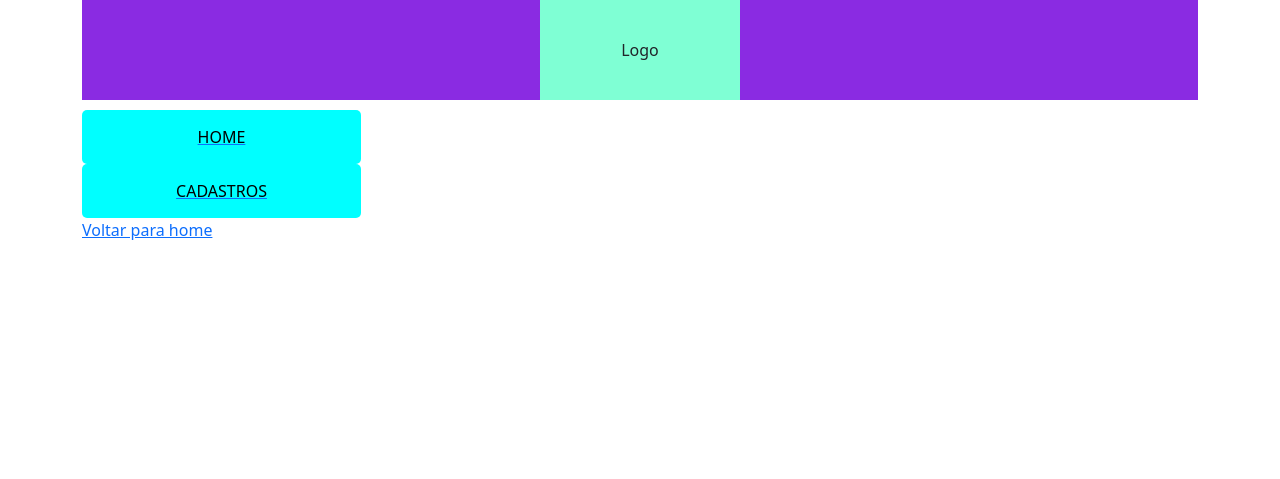
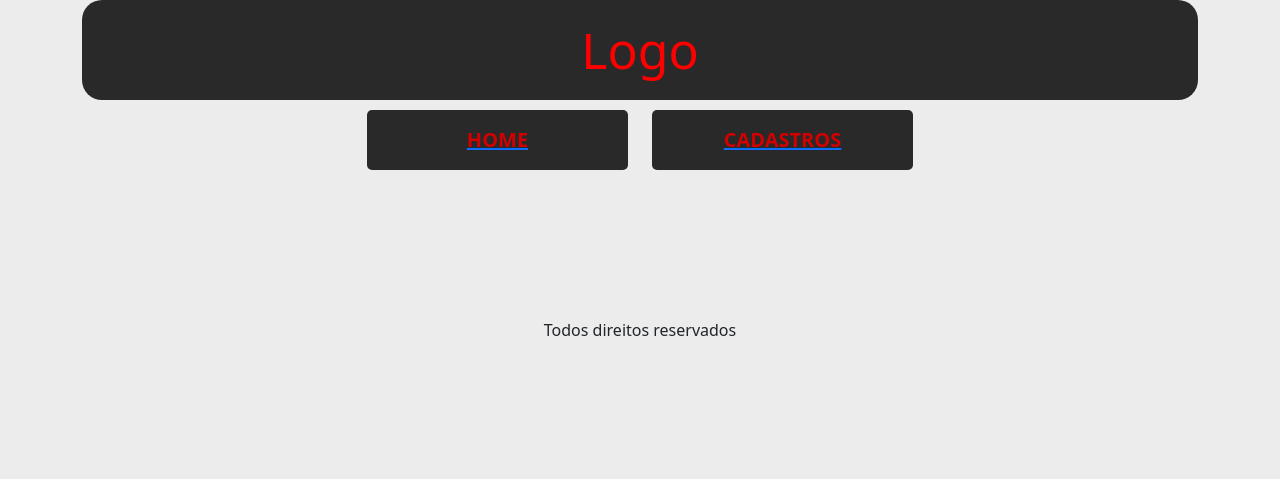
Before and after one commit to jrgabriel28/projeto_filmes_senac, a PHP site: page /detalhe_filme.php?id=1 in a window 1280 px wide. Shown: the top 479 px of the page. Run offline with PHP 8.4, Linux system fonts and the light colour scheme; data that the repository does not hold is empty; some libraries are stand-ins or nearby versions.

Commit message:
90% COMPLETO, AMÉM AMÉM AMÉM

```diff
--- a/Projeto_SiteFilme/_rodape.php
+++ b/Projeto_SiteFilme/_rodape.php
@@ -1,3 +1,3 @@
 <div class="col-sm-12" id="rodape">
-    <p>Todos direitos reservados</p>
+    Todos direitos reservados
 </div>
--- a/Projeto_SiteFilme/css/style.css
+++ b/Projeto_SiteFilme/css/style.css
@@ -6,7 +6,15 @@
 .topo{
     height: 100px;
     margin-bottom: 10px;
-    background-color: blueviolet;
+    border-radius: 20px;
+    background-color: #292929;
+}
+
+#rodape{
+    margin-top: 10px;
+    height: 300px;
+    text-align: center;
+    line-height: 300px;
 }
 
 .logo{
@@ -15,7 +23,8 @@
     margin: auto;
     line-height: 100px;
     text-align: center;
-    background-color: aquamarine;
+    color: red;
+    font-size: 50px;
 
 }
 
@@ -29,13 +38,41 @@
 
 .BrrMenu{
     padding: 15px;
-    background-color: aqua;
-    color: black;
+    background-color: #292929;
+    font-size: 20px;
+    font-weight: bold;
+    color: #D10101;
     border-radius: 5px;
     text-align: center;
+    text-decoration: none;
 }
 
 .BrrMenu:hover{
-    background-color: black;
-    color: aqua;
+    background-color: #D10101;
+    color: #292929;
 }
+
+#fund{
+    background-color: #ececec;
+}
+
+#modulo{
+    border-radius: 20px;
+    background-color: #4a4a4a;
+    color: white;
+}
+
+#edit{
+    padding: 10px;
+    text-align: center;
+    border-radius: 10px;
+    font-weight: bolder;
+    text-decoration: none;
+    background-color: #D10101;
+    color: #292929;
+}
+
+#edit:hover{
+    color:#D10101 ;
+    background-color:#4a4a4a ;
+}
--- a/Projeto_SiteFilme/detalhe_filme.php
+++ b/Projeto_SiteFilme/detalhe_filme.php
@@ -10,16 +10,14 @@
     <link rel="stylesheet" href="../css/bootstrap.css">
 </head>
 
-<body>
-    <div class="container ">
+<body id="fund">
+    <div class="container">
         <div class="row">
             <?php include_once('_topo.php');
+                  include_once('_menu2.php');
 
                 include_once('testeconexao.php');
             ?>
-        </div>
-        <div classe="row">
-            <?php include_once('_menu2.php') ?>
         </div>
         <div classe="row">
             <?php
@@ -29,31 +27,38 @@
                 foreach($sql as $row)
                 {
                     echo"
-                        <div class='row'>
-                            <div classe='col-sm-5 text-center mt-3'>
-                                <h2>$row[2]</h2>
+                        <div = class='container' id='modulo'>
+                            <div class='row mt-3'>
+                                <div classe='col-sm-5 mt-3'>
+                                    <br>
+                                    <h2><b>$row[2]</b></h2>
+                                </div>
                             </div>
-                        </div>
-                        <div class='row'>
-                            <div class = 'col-sm-5 text-center mt-3'>
-                                <img src = img/$row[0]/$row[3] class='w-75' id='cfilme'>
+                            <div class='row' id='sinopse'>
+                                <div class = 'col-sm-5 mt-3 text-center'>
+                                    <img src = img/$row[0]/$row[3] class='w-75' id='cfilme'> <br>
+                                    <b>Nota: $row[5]<br>
+                                    Categoria: $row[8]</b>
+                                </div>
+                                <div class='col-sm-7 mt-3' >
+                                    <h2>$row[4]</h2>
+                                </div>
                             </div>
-                            <div class='col-sm-7 mt-3'>
-                                <p>$row[4]</p>
-                            </div>
-                        </div>
-                        <div class='row'>
-                            <div classe='col-sm-5 text-center mt-3'>
-                                <p>Nota:<b>$row[5]</b></p>
-                                <hr>
-                                <p>Categoria: $row[8]</p>
+                            <div class='row'>
+                                <div classe='col-sm-12 mt-3'>
+                                    <a href='_sistema.php?tela=filme' id='edit'>Editar</a>
+                                    <br><br>
+                                </div>
                             </div>
                         </div>
                     ";
                 }
             ?>
         </div>
-        <a href="index.php">Voltar para home</a>
+
+        <div class="row">
+            <?php include_once('_rodape.php')?>
+        </div>
     </div>
 
 </body>
--- a/Projeto_SiteFilme/index.php
+++ b/Projeto_SiteFilme/index.php
@@ -10,7 +10,7 @@
     <link rel="stylesheet" href="../css/bootstrap.js">
     <?php include_once('testeconexao.php') ?>
 </head>
-<body>
+<body id="fund">
     <div class="container">
         <div class="row">
             <?php include_once('_topo.php') ?>
```
